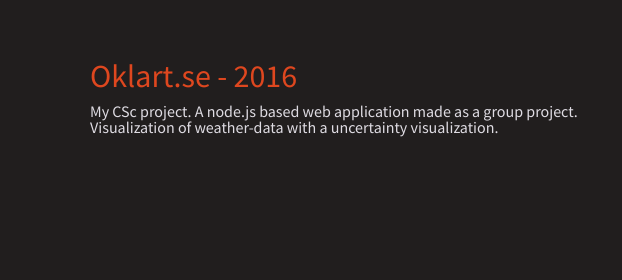
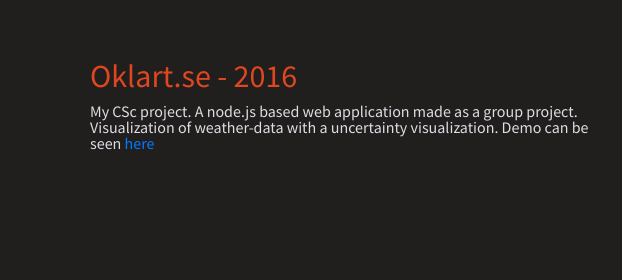
Before and after one commit to adamsdm/adamsdm.github.io, a website: page index.html in a window 1280 px wide. Shown: the part 2340-2620 px from the top of the page, 386-1008 px from the left. Drawn offline with nearby package versions, Linux system fonts and the light colour scheme.

Commit message:
Added link to CSc proj

```diff
--- a/index.html
+++ b/index.html
@@ -68,6 +68,7 @@
                                 <p>
                                     My CSc project. A node.js based web application made as a group project. <br>
                                     Visualization of weather-data with a uncertainty visualization.
+                                    Demo can be seen <a href="https://arcane-fortress-56134.herokuapp.com/">here</a>
                                 </p>
                             </div>
                         </div>
```
